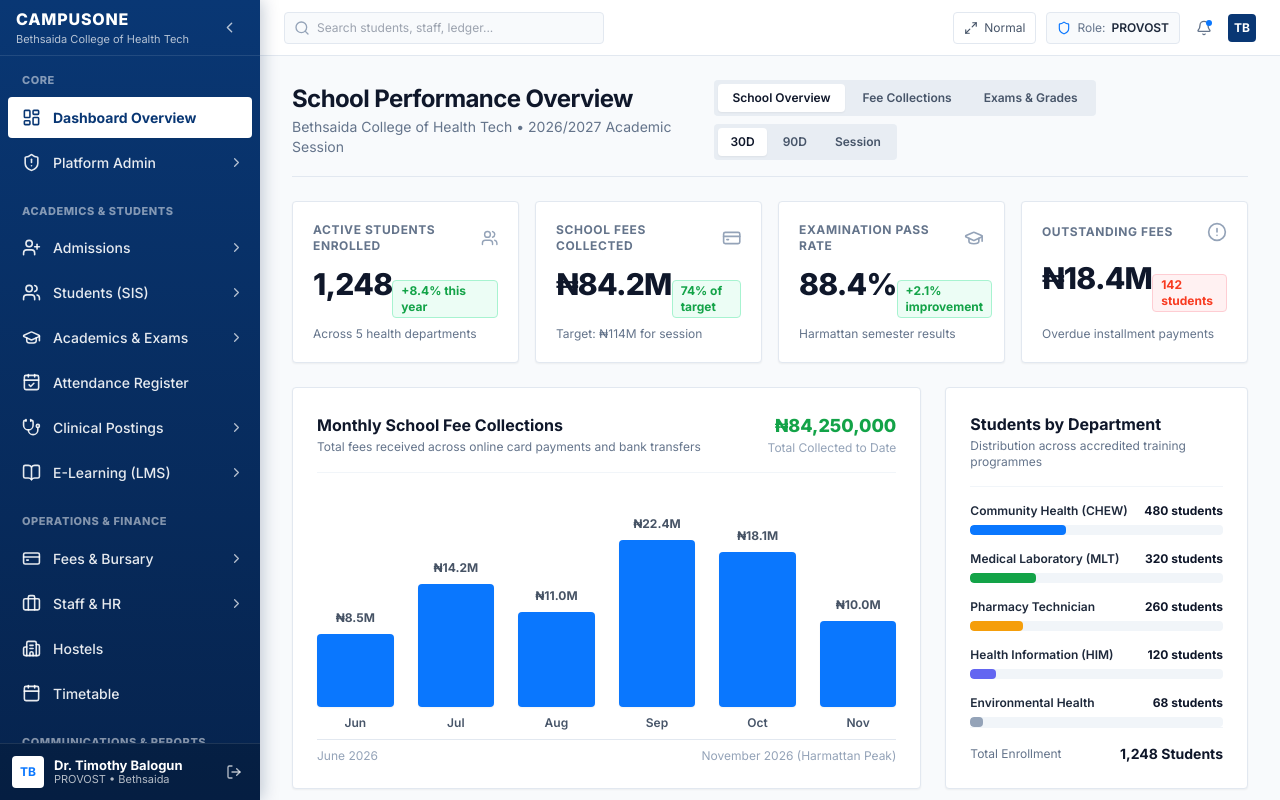
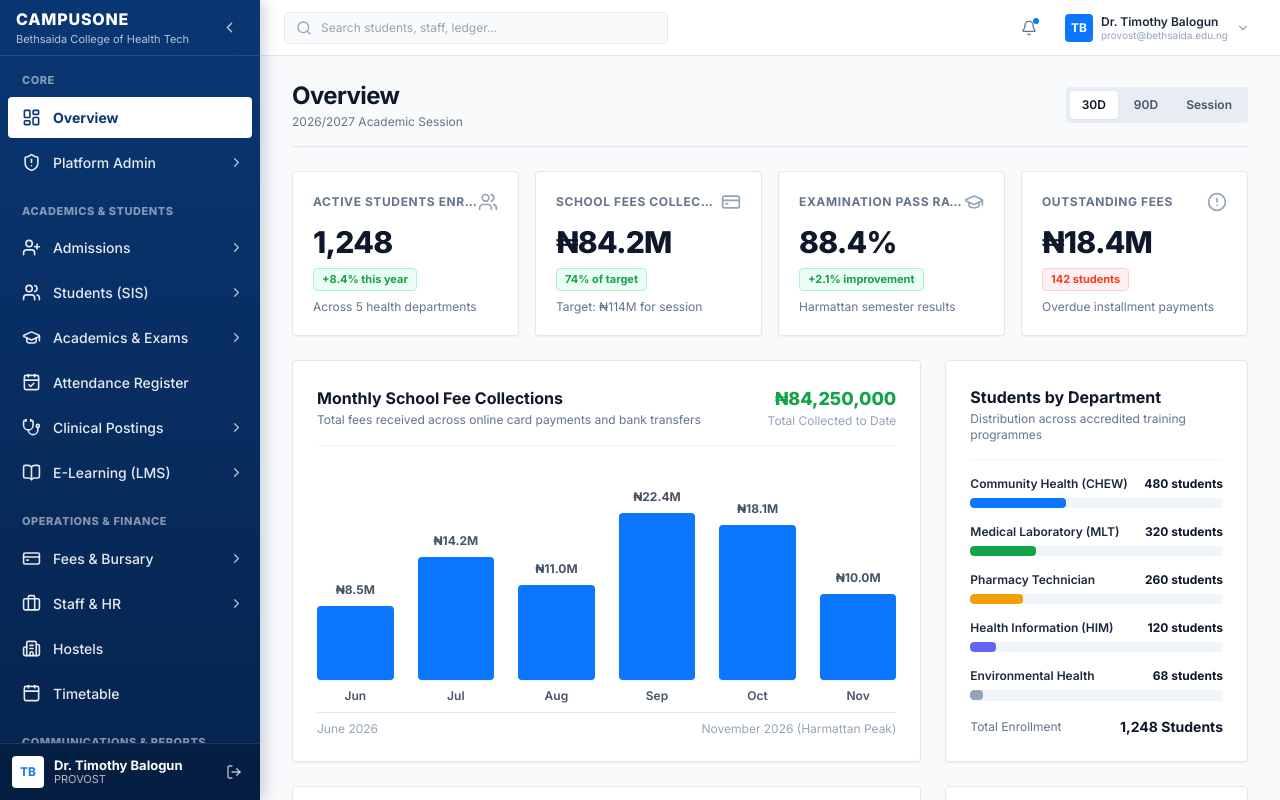
Before and after one commit to npreciousaffiliate2-svg/becontech, a React (Vite) app in the folder apps/web/: page / in a window 1280 px wide. Shown: the top 800 px of the page. Built offline with nearby package versions, Linux system fonts and the light colour scheme; what @campusone/contracts would draw is missing.

Commit message:
fix(ui): remove sidebar gap, hide all scrollbars, single accordion menus, clean xiroly header, overview title

```diff
--- a/apps/web/src/components/layout/Sidebar.tsx
+++ b/apps/web/src/components/layout/Sidebar.tsx
@@ -56,40 +56,30 @@ export const Sidebar: React.FC<SidebarProps> = ({
   const location = useLocation();
   const navigate = useNavigate();
 
-  // Expanded parent menus state (WordPress-style)
-  const [expandedMenus, setExpandedMenus] = useState<Record<string, boolean>>({
-    '/admissions': false,
-    '/students': false,
-    '/bursary': false,
-    '/academics': false,
-    '/postings': false,
-    '/staff': false,
-    '/admin': false,
-  });
+  // Single active submenu (when one module is selected, others are closed)
+  const [activeSubmenu, setActiveSubmenu] = useState<string | null>(null);
 
-  // Auto-expand the menu corresponding to the active path
+  // Auto-expand only the menu corresponding to the active path
   useEffect(() => {
     const currentBasePath = '/' + location.pathname.split('/')[1];
-    setExpandedMenus((prev) => ({
-      ...prev,
-      [currentBasePath]: true,
-    }));
+    if (currentBasePath !== '/') {
+      setActiveSubmenu(currentBasePath);
+    } else {
+      setActiveSubmenu(null);
+    }
   }, [location.pathname]);
 
   const toggleSubmenu = (basePath: string, e: React.MouseEvent) => {
     e.preventDefault();
     e.stopPropagation();
-    setExpandedMenus((prev) => ({
-      ...prev,
-      [basePath]: !prev[basePath],
-    }));
+    setActiveSubmenu((prev) => (prev === basePath ? null : basePath));
   };
 
   const navGroups: NavGroup[] = [
     {
       group: 'Core',
       items: [
-        { name: 'Dashboard Overview', path: '/', icon: <LayoutDashboard size={19} /> },
+        { name: 'Overview', path: '/', icon: <LayoutDashboard size={19} /> },
         {
           name: 'Platform Admin',
           path: '/admin',
@@ -269,7 +259,7 @@ export const Sidebar: React.FC<SidebarProps> = ({
                     item.path === '/'
                       ? location.pathname === '/'
                       : location.pathname.startsWith(item.path);
-                  const isMenuOpen = expandedMenus[item.path] || false;
+                  const isMenuOpen = activeSubmenu === item.path;
                   const hasSubItems = item.subItems && item.subItems.length > 0;
 
                   return (
@@ -280,10 +270,9 @@ export const Sidebar: React.FC<SidebarProps> = ({
                           end={item.path === '/'}
                           onClick={() => {
                             if (!isCollapsed && hasSubItems) {
-                              setExpandedMenus((prev) => ({
-                                ...prev,
-                                [item.path]: true,
-                              }));
+                              setActiveSubmenu(item.path);
+                            } else {
+                              setActiveSubmenu(null);
                             }
                             onCloseMobile();
                           }}
@@ -317,9 +306,9 @@ export const Sidebar: React.FC<SidebarProps> = ({
                         )}
                       </div>
 
-                      {/* WordPress-Style Indented Sub-Menu Items */}
+                      {/* Clean Sub-Menu Items (Flush, No Empty Space) */}
                       {!isCollapsed && hasSubItems && isMenuOpen && (
-                        <div className="pl-9 pr-1 py-1 space-y-1 border-l-2 border-white/15 ml-4">
+                        <div className="py-1 space-y-0.5">
                           {item.subItems!.map((sub) => {
                             const isSubActive =
                               location.pathname + location.search === sub.path ||
@@ -330,10 +319,10 @@ export const Sidebar: React.FC<SidebarProps> = ({
                                 key={sub.path}
                                 to={sub.path}
                                 onClick={onCloseMobile}
-                                className={`block px-2.5 py-1.5 text-[13px] rounded-[4px] transition-colors truncate ${
+                                className={`block pl-10 pr-3 py-2 text-[13px] rounded-[4px] transition-colors truncate ${
                                   isSubActive
                                     ? 'text-white bg-white/20 font-bold'
-                                    : 'text-white/75 hover:text-white hover:bg-white/10 font-normal'
+                                    : 'text-white/75 hover:text-white hover:bg-white/10 font-medium'
                                 }`}
                               >
                                 {sub.name}
@@ -363,7 +352,7 @@ export const Sidebar: React.FC<SidebarProps> = ({
                     {session.fullName}
                   </p>
                   <p className="text-[11px] text-white/70 truncate leading-tight">
-                    {session.activeRole} • Bethsaida
+                    {session.activeRole}
                   </p>
                 </div>
               )}
--- a/apps/web/src/components/layout/Topbar.tsx
+++ b/apps/web/src/components/layout/Topbar.tsx
@@ -3,35 +3,23 @@ import {
   Menu,
   Search,
   Bell,
-  Maximize2,
-  Minimize2,
-  Shield,
-  Check,
+  ChevronDown,
+  Settings,
+  LogOut,
+  User,
 } from 'lucide-react';
+import { useNavigate } from 'react-router-dom';
 import { useApp } from '../../context/AppContext.tsx';
-import type { RoleCode } from '@campusone/contracts';
 
 interface TopbarProps {
   onOpenMobile: () => void;
   isSidebarCollapsed: boolean;
 }
 
-const ROLES_LIST: { code: RoleCode; label: string; desc: string }[] = [
-  { code: 'PROVOST', label: 'Provost / Rector', desc: 'College-wide, read-everything, approvals' },
-  { code: 'REG', label: 'Registrar', desc: 'Admissions, student records, status changes' },
-  { code: 'BURSAR', label: 'Bursar', desc: 'Fees, payments, reconciliation, debtor aging' },
-  { code: 'HOD', label: 'Head of Department', desc: 'Curriculum, grade approvals, attendance' },
-  { code: 'INSTR', label: 'Instructor / Lecturer', desc: 'Own courses, score entry, registers' },
-  { code: 'EXAM', label: 'Exams Officer', desc: 'Broadsheets, publishing, transcripts' },
-  { code: 'CLINSUP', label: 'Clinical Supervisor', desc: 'Posting sites, logbooks, clearance' },
-  { code: 'SADMIN', label: 'System Administrator', desc: 'Configuration, RBAC, tamper-evident audit' },
-  { code: 'STU', label: 'Student', desc: 'Ledger, registration, results, logbook' },
-  { code: 'SPON', label: 'Sponsor / Parent', desc: 'Ward-scoped fees, results, notices' },
-];
-
 export const Topbar: React.FC<TopbarProps> = ({ onOpenMobile, isSidebarCollapsed }) => {
-  const { session, switchRole, isDense, toggleDense } = useApp();
-  const [isRoleDropdownOpen, setIsRoleDropdownOpen] = useState(false);
+  const { session } = useApp();
+  const navigate = useNavigate();
+  const [isProfileOpen, setIsProfileOpen] = useState(false);
 
   return (
     <header
@@ -49,84 +37,75 @@ export const Topbar: React.FC<TopbarProps> = ({ onOpenMobile, isSidebarCollapsed
           <Menu className="w-5 h-5" />
         </button>
 
-        <div className="relative w-full max-w-xs hidden sm:block">
-          <Search className="w-4 h-4 absolute left-2.5 top-1/2 -translate-y-1/2 text-slate-400" />
+        <div className="relative w-full max-w-sm hidden sm:block">
+          <Search className="w-4 h-4 absolute left-3 top-1/2 -translate-y-1/2 text-slate-400" />
           <input
             type="text"
             placeholder="Search students, staff, ledger..."
-            className="w-full h-8 pl-8 pr-3 text-xs bg-slate-50 border border-slate-200 rounded-[4px] focus:outline-none focus:ring-1 focus:ring-[#0A77FE] focus:bg-white transition-colors"
+            className="w-full h-8 pl-9 pr-3 text-xs bg-slate-50 border border-slate-200 rounded-[4px] focus:outline-none focus:ring-1 focus:ring-[#0A77FE] focus:bg-white transition-colors"
           />
         </div>
       </div>
 
-      {/* Right side: Persona Switcher, Dense mode, Notifications, Profile */}
-      <div className="flex items-center gap-2.5">
-        {/* Dense mode toggle */}
-        <button
-          onClick={toggleDense}
-          className={`h-8 px-2.5 rounded-[4px] border text-xs flex items-center gap-1.5 transition-colors ${
-            isDense
-              ? 'bg-blue-50 text-[#0A77FE] border-blue-200 font-semibold'
-              : 'border-slate-200 text-slate-600 bg-white hover:bg-slate-50'
-          }`}
-          title="Toggle Dense / Compact Mode"
-        >
-          {isDense ? <Minimize2 className="w-3.5 h-3.5" /> : <Maximize2 className="w-3.5 h-3.5" />}
-          <span className="hidden md:inline">{isDense ? 'Dense' : 'Normal'}</span>
-        </button>
-
-        {/* Persona Switcher Dropdown */}
-        <div className="relative">
-          <button
-            onClick={() => setIsRoleDropdownOpen(!isRoleDropdownOpen)}
-            className="h-8 px-2.5 rounded-[4px] border border-slate-200 bg-slate-50 hover:bg-slate-100 flex items-center gap-1.5 text-xs font-semibold text-slate-800 transition-colors"
-          >
-            <Shield className="w-3.5 h-3.5 text-[#0A77FE]" />
-            <span className="text-slate-500 font-normal hidden sm:inline">Role:</span>
-            <span>{session.activeRole}</span>
-          </button>
-
-          {isRoleDropdownOpen && (
-            <div className="absolute right-0 mt-1 w-64 rounded-[4px] border border-slate-200 bg-white shadow-xl z-50 p-1 flex flex-col max-h-96 overflow-y-auto">
-              <div className="px-2.5 py-1.5 border-b border-slate-100 text-[10px] font-bold text-slate-400 uppercase tracking-wider">
-                Select Persona
-              </div>
-              {ROLES_LIST.map((r) => {
-                const isCurrent = r.code === session.activeRole;
-                return (
-                  <button
-                    key={r.code}
-                    onClick={() => {
-                      switchRole(r.code);
-                      setIsRoleDropdownOpen(false);
-                    }}
-                    className={`w-full px-2.5 py-1.5 text-left text-xs rounded-[4px] flex items-center justify-between transition-colors ${
-                      isCurrent ? 'bg-blue-50 text-[#0A77FE] font-bold' : 'text-slate-700 hover:bg-slate-50'
-                    }`}
-                  >
-                    <div>
-                      <div className="font-semibold">{r.code} <span className="font-normal text-slate-500 text-[11px]">— {r.label}</span></div>
-                    </div>
-                    {isCurrent && <Check className="w-3.5 h-3.5 text-[#0A77FE] shrink-0" />}
-                  </button>
-                );
-              })}
-            </div>
-          )}
-        </div>
-
+      {/* Right side: Notifications & User Profile (XIROLY Executive Style) */}
+      <div className="flex items-center gap-3">
         {/* Notifications */}
         <button
-          className="relative p-1.5 rounded-[4px] text-slate-500 hover:bg-slate-100 transition-colors"
+          className="relative p-2 rounded-[4px] text-slate-500 hover:text-slate-800 hover:bg-slate-100 transition-colors"
           aria-label="View notifications"
         >
           <Bell className="w-4 h-4" />
           <span className="absolute top-1.5 right-1.5 w-1.5 h-1.5 rounded-full bg-[#0A77FE]" />
         </button>
 
-        {/* User initials */}
-        <div className="w-7 h-7 rounded-[4px] bg-[#093774] text-white flex items-center justify-center text-xs font-bold shrink-0">
-          TB
+        {/* User Profile Pill & Dropdown */}
+        <div className="relative">
+          <button
+            onClick={() => setIsProfileOpen(!isProfileOpen)}
+            className="flex items-center gap-2 pl-2 pr-1.5 py-1 rounded-[4px] hover:bg-slate-100 transition-colors"
+          >
+            <div className="w-7 h-7 rounded-[4px] bg-[#0A77FE] text-white flex items-center justify-center text-xs font-bold shrink-0">
+              TB
+            </div>
+            <div className="text-left hidden md:block">
+              <p className="text-xs font-semibold text-slate-800 leading-tight">
+                {session.fullName}
+              </p>
+              <p className="text-[10px] text-slate-400 leading-tight">
+                {session.email}
+              </p>
+            </div>
+            <ChevronDown className="w-3.5 h-3.5 text-slate-400 hidden md:block" />
+          </button>
+
+          {isProfileOpen && (
+            <div className="absolute right-0 mt-1.5 w-52 rounded-[4px] border border-slate-200 bg-white shadow-lg py-1 z-50 text-xs">
+              <div className="px-3 py-2 border-b border-slate-100">
+                <p className="font-semibold text-slate-900">{session.fullName}</p>
+                <p className="text-slate-400 text-[11px] truncate">{session.email}</p>
+              </div>
+              <button
+                onClick={() => {
+                  setIsProfileOpen(false);
+                  navigate('/admin?tab=tenant');
+                }}
+                className="w-full px-3 py-2 text-left text-slate-700 hover:bg-slate-50 flex items-center gap-2"
+              >
+                <Settings className="w-3.5 h-3.5 text-slate-400" />
+                School Settings
+              </button>
+              <button
+                onClick={() => {
+                  setIsProfileOpen(false);
+                  navigate('/login');
+                }}
+                className="w-full px-3 py-2 text-left text-rose-600 hover:bg-rose-50 flex items-center gap-2 border-t border-slate-100"
+              >
+                <LogOut className="w-3.5 h-3.5 text-rose-500" />
+                Sign Out
+              </button>
+            </div>
+          )}
         </div>
       </div>
     </header>
--- a/apps/web/src/index.css
+++ b/apps/web/src/index.css
@@ -18,21 +18,15 @@ html, body, #root, aside, header {
   }
 }
 
-/* Institutional Clean Scrollbars */
-::-webkit-scrollbar {
-  width: 6px;
-  height: 6px;
+/* Complete scrollbar and scrollwheel removal across all browsers */
+*::-webkit-scrollbar {
+  display: none !important;
+  width: 0px !important;
+  height: 0px !important;
+  background: transparent !important;
 }
 
-::-webkit-scrollbar-track {
-  background: #f1f5f9;
+* {
+  -ms-overflow-style: none !important;
+  scrollbar-width: none !important;
 }
-
-::-webkit-scrollbar-thumb {
-  background: #cbd5e1;
-  border-radius: 4px;
-}
-
-::-webkit-scrollbar-thumb:hover {
-  background: #94a3b8;
-}
--- a/apps/web/src/views/DashboardView.tsx
+++ b/apps/web/src/views/DashboardView.tsx
@@ -120,52 +120,16 @@ export const DashboardView: React.FC = () => {
       {/* Page Title & Controls */}
       <div className="flex flex-col sm:flex-row sm:items-center justify-between gap-4 border-b border-slate-200 pb-4">
         <div>
-          <h1 className="text-2xl font-bold text-slate-900 tracking-tight">
-            School Performance Overview
+          <h1 className="text-xl sm:text-2xl font-bold text-slate-900 tracking-tight">
+            Overview
           </h1>
-          <p className="text-sm text-slate-500 mt-0.5">
-            Bethsaida College of Health Tech • 2026/2027 Academic Session
+          <p className="text-xs text-slate-500 mt-0.5">
+            2026/2027 Academic Session
           </p>
         </div>
 
-        {/* Unified Segmented Control Toggle (Matching UseOneID Design) */}
-        <div className="flex flex-wrap items-center gap-2">
-          <div className="p-1 bg-slate-200/70 rounded-[4px] inline-flex items-center gap-1">
-            <button
-              type="button"
-              onClick={() => setActiveTab('overview')}
-              className={`px-3.5 py-1.5 text-xs font-semibold rounded-[4px] transition-all ${
-                activeTab === 'overview'
-                  ? 'bg-white text-slate-900 shadow-sm'
-                  : 'text-slate-600 hover:text-slate-900'
-              }`}
-            >
-              School Overview
-            </button>
-            <button
-              type="button"
-              onClick={() => setActiveTab('finance')}
-              className={`px-3.5 py-1.5 text-xs font-semibold rounded-[4px] transition-all ${
-                activeTab === 'finance'
-                  ? 'bg-white text-slate-900 shadow-sm'
-                  : 'text-slate-600 hover:text-slate-900'
-              }`}
-            >
-              Fee Collections
-            </button>
-            <button
-              type="button"
-              onClick={() => setActiveTab('academics')}
-              className={`px-3.5 py-1.5 text-xs font-semibold rounded-[4px] transition-all ${
-                activeTab === 'academics'
-                  ? 'bg-white text-slate-900 shadow-sm'
-                  : 'text-slate-600 hover:text-slate-900'
-              }`}
-            >
-              Exams & Grades
-            </button>
-          </div>
-
+        {/* Clean Segmented Timeframe Toggle */}
+        <div className="flex items-center gap-2">
           <div className="p-1 bg-slate-200/70 rounded-[4px] inline-flex items-center gap-1">
             {(['30D', '90D', 'Session'] as const).map((t) => (
               <button
@@ -185,26 +149,26 @@ export const DashboardView: React.FC = () => {
         </div>
       </div>
 
-      {/* 4 Core Metric Cards */}
-      <div className="grid grid-cols-1 sm:grid-cols-2 lg:grid-cols-4 gap-4">
+      {/* 4 Core Metric Cards (Responsive Grid: 1 col on mobile, 2 cols on tablet/laptop, 4 cols on wide screen) */}
+      <div className="grid grid-cols-1 sm:grid-cols-2 xl:grid-cols-4 gap-4">
         {kpis.map((kpi, idx) => (
           <div
             key={idx}
-            className="bg-white rounded-[4px] border border-slate-200 p-5 shadow-sm flex flex-col justify-between hover:shadow-md transition-all duration-150"
+            className="bg-white rounded-[4px] border border-slate-200 p-5 shadow-sm flex flex-col justify-between hover:shadow-md transition-all duration-150 min-w-0"
           >
             <div className="flex items-center justify-between">
-              <span className="text-xs font-bold text-slate-500 uppercase tracking-wider">
+              <span className="text-xs font-bold text-slate-500 uppercase tracking-wider truncate">
                 {kpi.title}
               </span>
-              {kpi.icon}
+              <span className="shrink-0">{kpi.icon}</span>
             </div>
 
-            <div className="flex items-baseline justify-between mt-3">
-              <span className="text-2xl sm:text-3xl font-extrabold text-slate-900 tracking-tight">
+            <div className="flex items-baseline justify-between gap-2 mt-3 flex-wrap">
+              <span className="text-2xl lg:text-3xl font-extrabold text-slate-900 tracking-tight shrink-0">
                 {kpi.value}
               </span>
               <span
-                className={`text-xs font-bold px-2 py-0.5 rounded-[4px] ${
+                className={`text-[11px] font-bold px-2 py-0.5 rounded-[4px] whitespace-nowrap shrink-0 ${
                   kpi.isPositive
                     ? 'bg-emerald-50 text-[#13A348] border border-emerald-200'
                     : 'bg-rose-50 text-[#F83A20] border border-rose-200'
@@ -214,7 +178,7 @@ export const DashboardView: React.FC = () => {
               </span>
             </div>
 
-            <span className="text-xs text-slate-500 mt-2 block">
+            <span className="text-xs text-slate-500 mt-2 block truncate">
               {kpi.subtext}
             </span>
           </div>
```
Also changed, not shown: apps/web/src/views/AdminView.tsx (+17 -27 lines).
